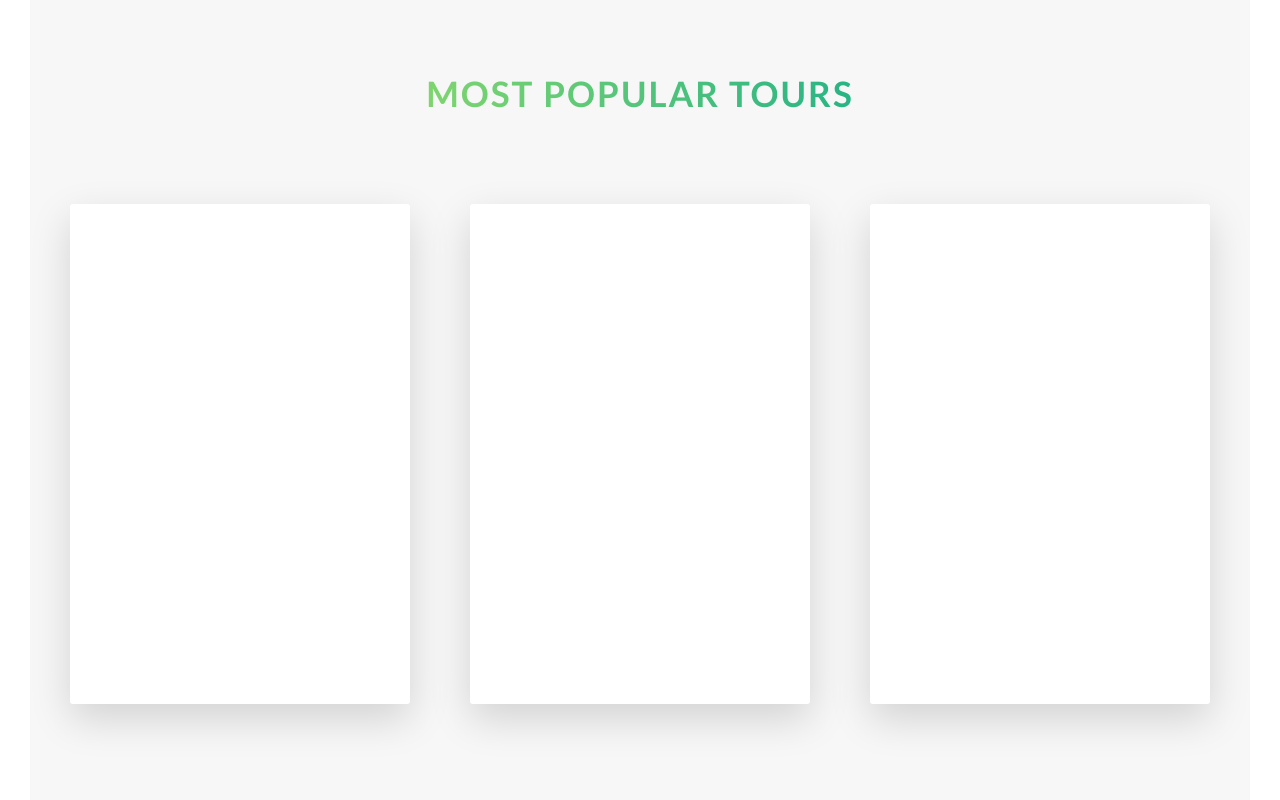
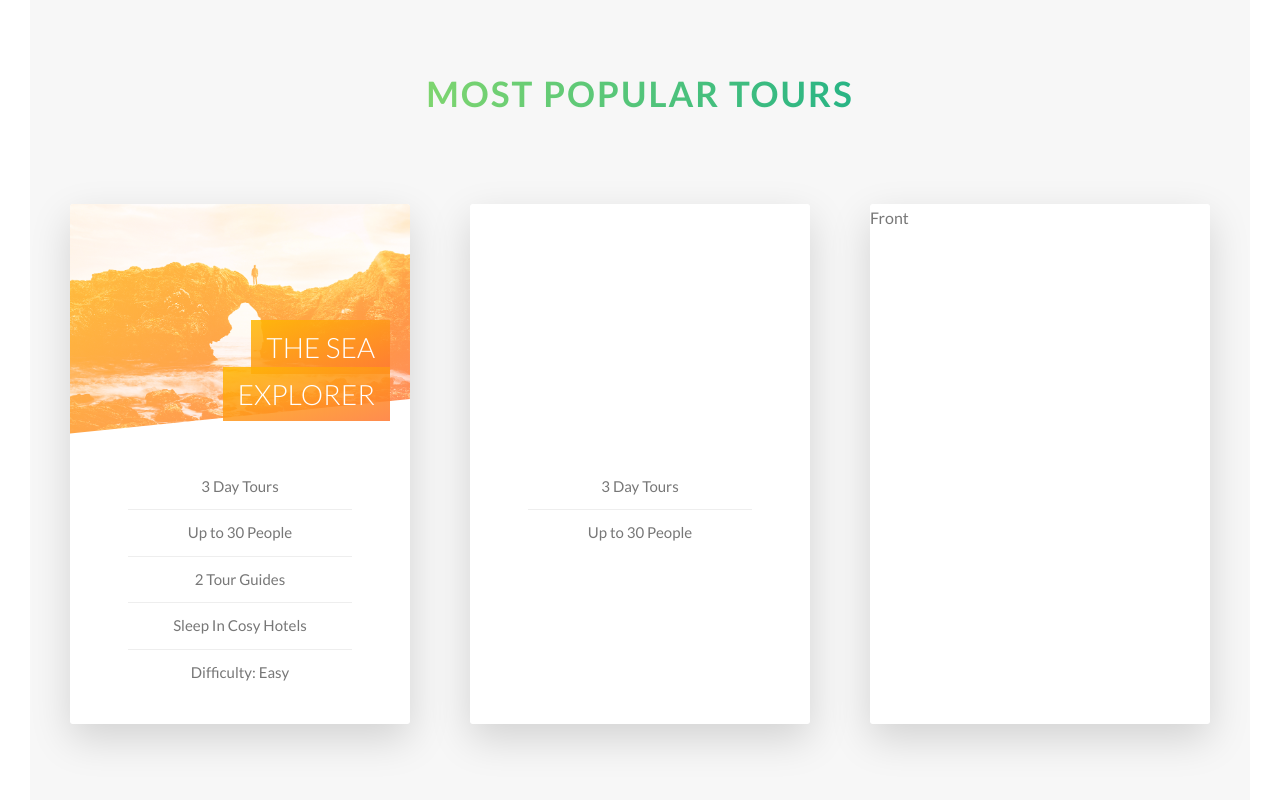
Before and after one commit to njays/Natours, a website: page index.html in a window 1280 px wide. Shown: the part 2244-3044 px from the top of the page. Drawn offline with Linux system fonts and the light colour scheme.

Commit message:
almost completed card section

```diff
--- a/index.html
+++ b/index.html
@@ -101,17 +101,43 @@
                 <div class="col-1-of-3">
                    <div class="card">
                         <div class="card__side card__side--front">
-                            Front
+                           <div class="card__picture card__picture--1">
+                                &nbsp;
+                            </div>
+                            <h4 class="card__heading">
+                                <span class="card__heading-span card__heading-span--1">The Sea Explorer</span>
+                            </h4>
+                            <div class="card__details">
+                                <ul>
+                                    <li>3 Day Tours</li>
+                                    <li>Up to 30 People</li>
+                                    <li>2 Tour Guides</li>
+                                    <li>Sleep In Cosy Hotels</li>
+                                    <li>Difficulty: Easy</li>
+                                </ul>
+                            </div>
                         </div>
                         <div class="card__side card__side--back card__side--back-1">
-                            Back
+                                Back
                         </div>
+
                    </div>
                 </div>
                 <div class="col-1-of-3">
                     <div class="card">
                         <div class="card__side card__side--front">
-                            Front
+                            <div class="card__picture card__picture__--1">
+                                &nbsp;
+                            </div>
+                            <div class="card__heading">
+                                Heading
+                            </div>
+                            <div class="card__details">
+                                <ul>
+                                    <li>3 Day Tours</li>
+                                    <li>Up to 30 People</li>
+                                </ul>
+                            </div>
                         </div>
                         <div class="card__side card__side--back card__side--back-2">
                             Back
--- a/sass/abstracts/_variables.scss
+++ b/sass/abstracts/_variables.scss
@@ -7,7 +7,9 @@ $color-primary-dark: #28b485;
 $color-grey-dark: #777;
 $color-white: #fff;
 $color-black: #000;
+
 $color-grey-light1: #f7f7f7;
+$color-grey-light2: #eee;
 
 $color-secondary-light: #ffb900;
 $color-secondary-dark: #ff7730;
--- a/sass/components/card.scss
+++ b/sass/components/card.scss
@@ -2,14 +2,12 @@
 	perspective: 150rem;
 	-moz-perspective: 150rem;
 	position: relative;
-	height: 50rem;
+	height: 52rem;
+	//FUNCTIONALITY
 
 	&__side {
-	background-color: orange;
-	color: #fff;
-	font-size: 2rem;
-
-	height: 50rem;
+	overflow: hidden;
+	height: 52rem;
 	transition: all .8s ease;
 	position: absolute;
 	top: 0;
@@ -26,24 +24,86 @@
 			transform: rotateY(180deg);
 
 			&-1 {
-				background-image: linear-gradient(to right bottom, rgba($color-secondary-light, 0.8),rgba($color-secondary-dark,0.8));
+				background-image: linear-gradient(to right bottom, $color-secondary-light,$color-secondary-dark);
 			}
 
 			&-2 {
-				background-image: linear-gradient(to right bottom, rgba($color-primary-light, 0.8),rgba($color-primary-dark,0.8));
+				background-image: linear-gradient(to right bottom, $color-primary-light, $color-primary-dark);
 			}
 
 			&-3 {
-				background-image: linear-gradient(to right bottom, rgba($color-tertiary-light, 0.8),rgba($color-tertiary-dark,0.8));
+				background-image: linear-gradient(to right bottom, $color-tertiary-light, $color-tertiary-dark);
 			}
 		}
 	}
 
 	&:hover &__side--front {
-		transform: rotateY(180deg);
+		transform: rotateY(-180deg);
 	}
 
 	&:hover &__side--back {
 		transform: rotateY(0deg);
 	}
+
+
+	//FRONT DESIGN
+	&__picture {
+		background-size: cover;
+		height: 23rem;
+		background-blend-mode: screen;
+		-webkit-clip-path: polygon(0 0, 100% 0, 100% 85%, 0% 100%);
+		clip-path: polygon(0 0, 100% 0, 100% 85%, 0% 100%);
+
+		&--1 {
+			background-image: linear-gradient(to right bottom, $color-secondary-light, $color-secondary-dark), url(../img/nat-5.jpg);
+		}
+		&--2 {
+			background-image: url(../img/nat-5.jpg);
+		}
+		&--3 {
+			background-image: url(../img/nat-5.jpg);
+		}
+	}
+
+	&__heading {
+		font-size: 2.8rem;
+		font-weight: 300;
+		text-transform: uppercase;
+		text-align: right;
+		color: $color-white;
+		position: absolute;
+		top: 12rem;
+		right: 2rem;
+		width: 75%;
+
+	}
+
+	&__heading-span {
+		padding: 1rem 1.5rem;
+		-webkit-box-decoration-break: clone;
+		box-decoration-break: clone;
+
+		&--1 {
+			background-image: linear-gradient(to right bottom, rgba($color-secondary-light, .85), rgba($color-secondary-dark, .85));
+		}
+	}
+
+	&__details {
+		padding: 3rem;
+		ul {
+			list-style: none;
+			width: 80%;
+			margin: 0 auto;
+
+			li {
+				text-align: center;
+				font-size: 1.5rem;
+				padding: 1rem;
+
+				&:not(:last-child) {
+					border-bottom: 1px solid $color-grey-light2;
+				}
+			}
+		}
+	}
 }
--- a/sass/layout/_header.scss
+++ b/sass/layout/_header.scss
@@ -5,7 +5,7 @@
 	background-size: cover;
 	/*width of viewport or element with cover*/
 	background-position: top;
-
+    -webkit-clip-path: polygon(0 0, 100% 0, 100% 75vh, 0 100%);
 	clip-path: polygon(0 0, 100% 0, 100% 75vh, 0 100%);
 	position: relative;
 
```
Also changed, not shown: css/style.css.
